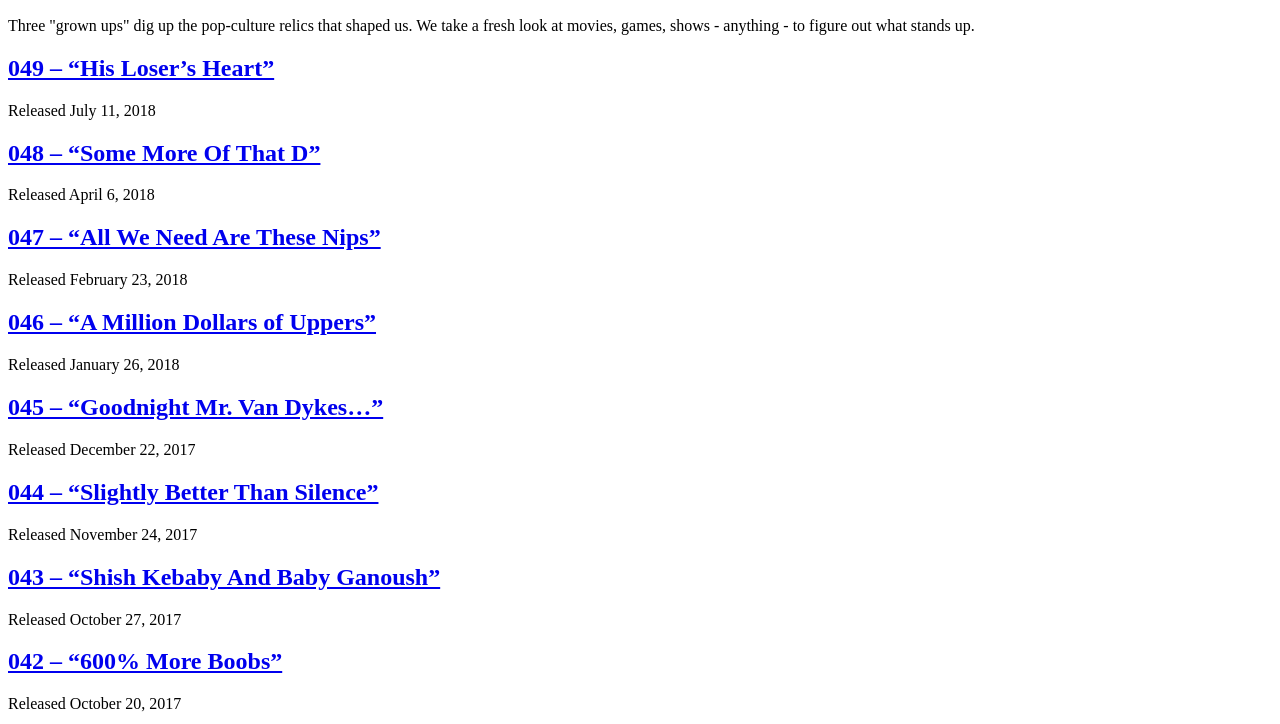
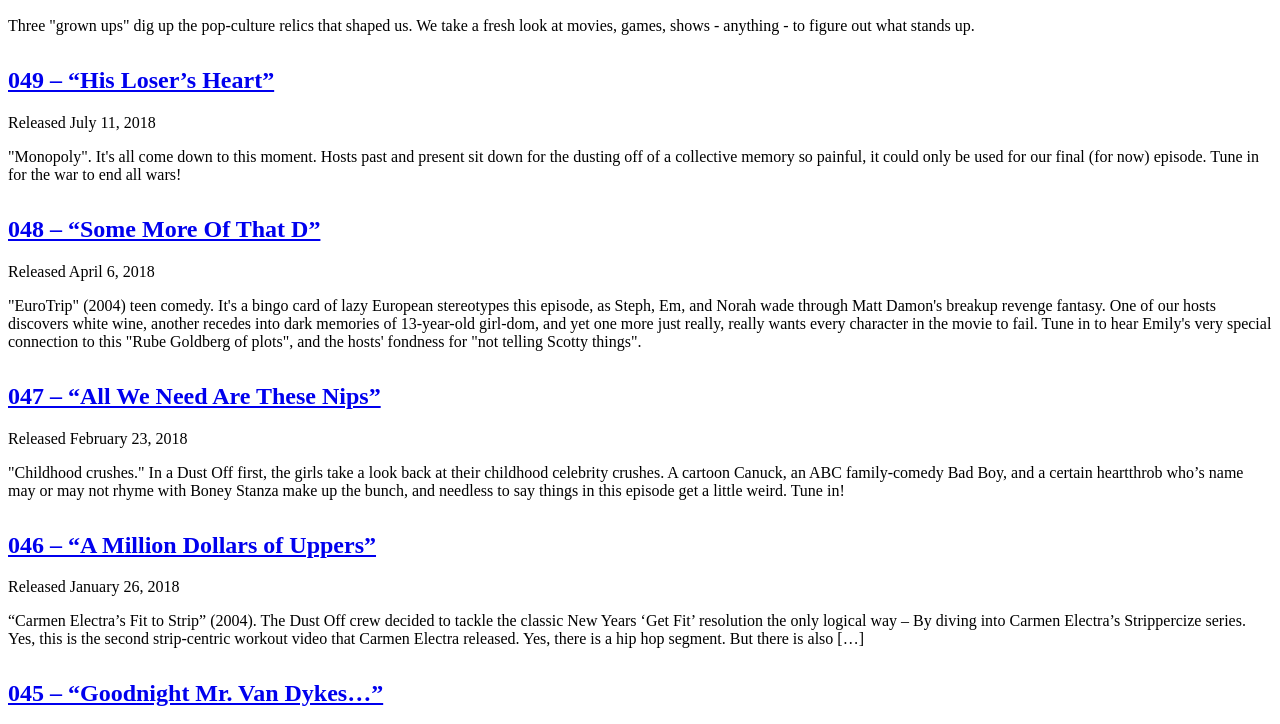
Before and after one commit to stephenbelyea/thedustoff, a website: page public/index.html in a window 1280 px wide. Shown: the part 50-774 px from the top of the page. Drawn offline with Linux system fonts and the light colour scheme.

Commit message:
Output description per episode

```diff
--- a/public/script.js
+++ b/public/script.js
@@ -27,21 +27,20 @@ const getFeedItemDateText = (item) => {
   return `Released ${formatDate}`;
 };
 
-const getFeedItemData = (item) => {
-  const feedItemData = {
-    id: getFeedItemId(item),
-    title: getTagText(item, "title"),
-    dateText: getFeedItemDateText(item),
-  };
-  return feedItemData;
-};
+const getFeedItemData = (item) => ({
+  id: getFeedItemId(item),
+  title: getTagText(item, "title"),
+  date: getFeedItemDateText(item),
+  description: getTagText(item, "description"),
+});
 
 const buildFeedItem = (item) => {
-  const { id, title, dateText } = getFeedItemData(item);
+  const { id, title, date, description } = getFeedItemData(item);
 
   const feedItemContent = [
     `<h2><a href="#${id}">${title}</a></h2>`,
-    `<p class="date">${dateText}</p>`,
+    `<p class="date">${date}</p>`,
+    `<p class="description">${description}</p>`,
   ];
 
   const feedItem = document.createElement("article");
--- a/public/styles.css
+++ b/public/styles.css
@@ -3,3 +3,7 @@
   max-width: 40rem;
   margin: 0 auto;
 }
+
+article {
+  margin: 2rem 0;
+}
```
